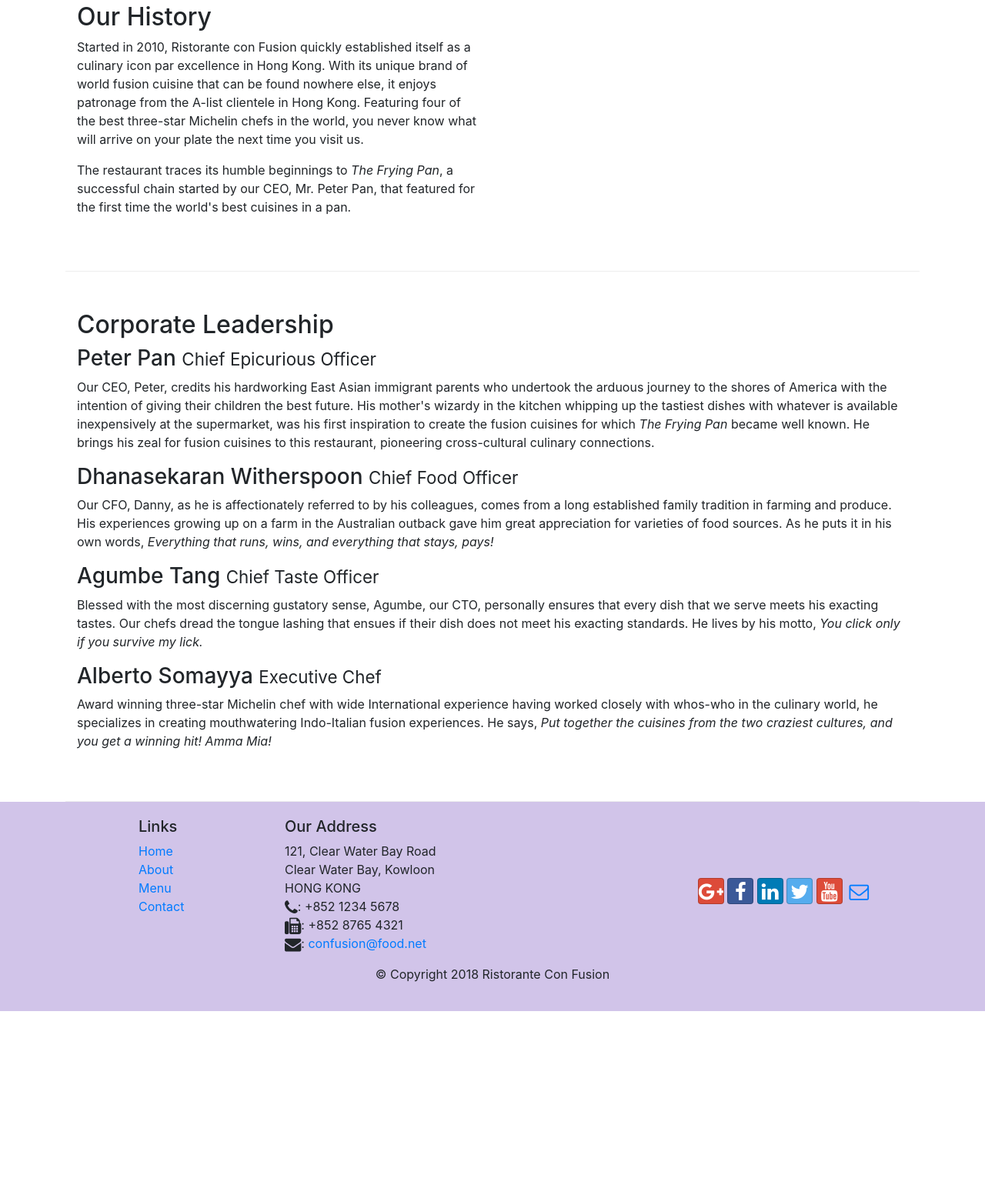
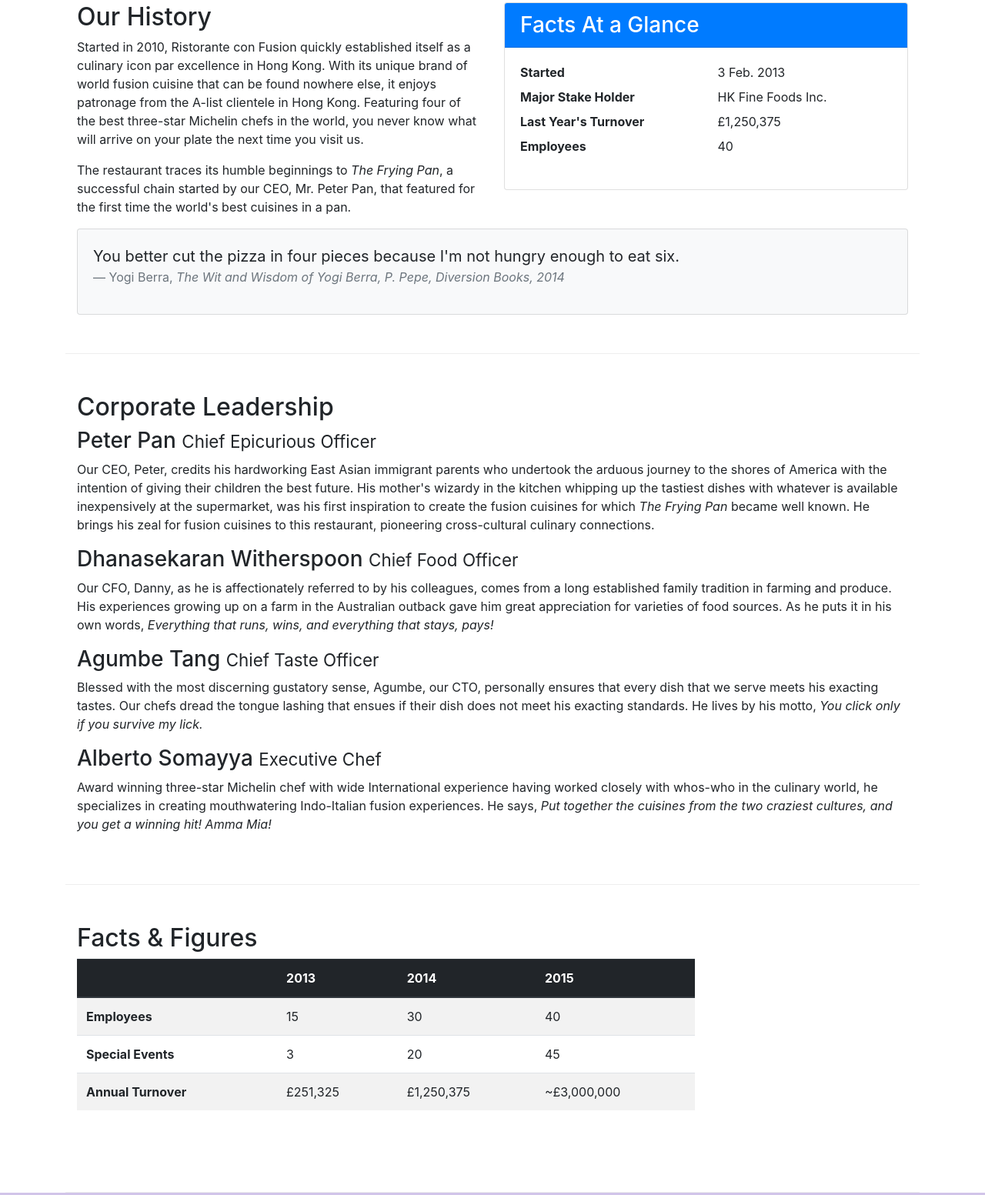
Before and after one commit to jeffcodeclan/test, a website: page aboutus.html in a window 1280 px wide. Shown: the part 512-2065 px from the top of the page at 77% size. Before the commit the page ends 1826 px from the top, so only its background shows below. Drawn offline with nearby package versions, Linux system fonts and the light colour scheme.

Commit message:
Added Tables And Cards

```diff
--- a/aboutus.html
+++ b/aboutus.html
@@ -65,7 +65,34 @@
                 <p>Started in 2010, Ristorante con Fusion quickly established itself as a culinary icon par excellence in Hong Kong. With its unique brand of world fusion cuisine that can be found nowhere else, it enjoys patronage from the A-list clientele in Hong Kong.  Featuring four of the best three-star Michelin chefs in the world, you never know what will arrive on your plate the next time you visit us.</p>
                 <p>The restaurant traces its humble beginnings to <em>The Frying Pan</em>, a successful chain started by our CEO, Mr. Peter Pan, that featured for the first time the world's best cuisines in a pan.</p>
             </div>
-            <div>
+
+            <div class="col-sm">
+                <div class="card">
+                    <h3 class="card-header bg-primary text-white">Facts At a Glance</h3>
+                    <div class="card-body">
+                        <dl class="row">
+                            <dt class="col-6">Started</dt>
+                            <dd class="col-6">3 Feb. 2013</dd>
+                            <dt class="col-6">Major Stake Holder</dt>
+                            <dd class="col-6">HK Fine Foods Inc.</dd>
+                            <dt class="col-6">Last Year's Turnover</dt>
+                            <dd class="col-6">£1,250,375</dd>
+                            <dt class="col-6">Employees</dt>
+                            <dd class="col-6">40</dd>
+                        </dl>
+                    </div>
+                </div>
+            </div>
+
+            <div class="col-12">
+                <div class="card card-body bg-light">
+                    <blockquote class="blockquote">
+                        <p class="mb-0">You better cut the pizza in four pieces because I'm not hungry enough to eat six.</p>
+                        <footer class="blockquote-footer">Yogi Berra,
+                            <cite title="Source Title">The Wit and Wisdom of Yogi Berra, P. Pepe, Diversion Books, 2014</cite>
+                        </footer>
+                    </blockquote>
+                </div>
             </div>
         </div>
 
@@ -83,7 +110,42 @@
                 <p class="d-none d-lg-block">Award winning three-star Michelin chef with wide International experience having worked closely with whos-who in the culinary world, he specializes in creating mouthwatering Indo-Italian fusion experiences. He says, <em>Put together the cuisines from the two craziest cultures, and you get a winning hit! Amma Mia!</em></p>
             </div>
        </div>
-
+       <div class="row row-content">
+           <div class="col-12 col-sm-9">
+               <h2>Facts &amp; Figures</h2>
+               <div class="table-responsive">
+                   <table class="table table-striped">
+                       <thead class="thead-dark">
+                           <tr>
+                               <th>&nbsp;</th>
+                               <th>2013</th>
+                               <th>2014</th>
+                               <th>2015</th>
+                           </tr>
+                       </thead>
+                       <tbody>
+                           <tr>
+                               <th>Employees</th>
+                               <td>15</td>
+                               <td>30</td>
+                               <td>40</td>
+                           </tr>
+                                <th>Special Events</th>
+                                <td>3</td>
+                                <td>20</td>
+                                <td>45</td>
+                           <tr>
+                                <th>Annual Turnover</th>
+                                <td>£251,325</td>
+                                <td>£1,250,375</td>
+                                <td>~£3,000,000</td>
+                           </tr>
+                       </tbody>
+                   </table>
+               </div>
+           </div>
+           <div class="col12 col-sm-3"></div>
+       </div>
     </div>
 
     <footer class="footer">
```
